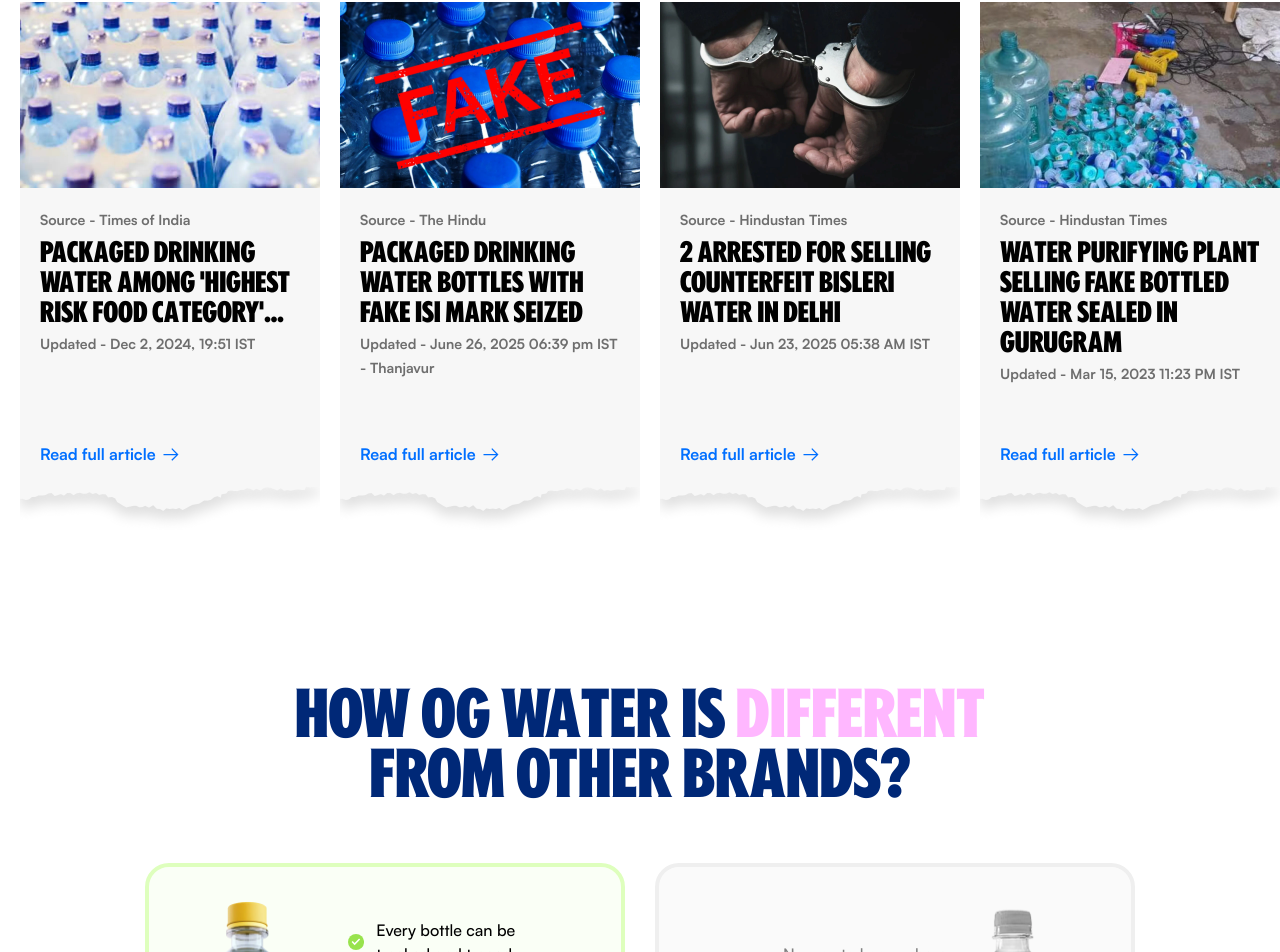
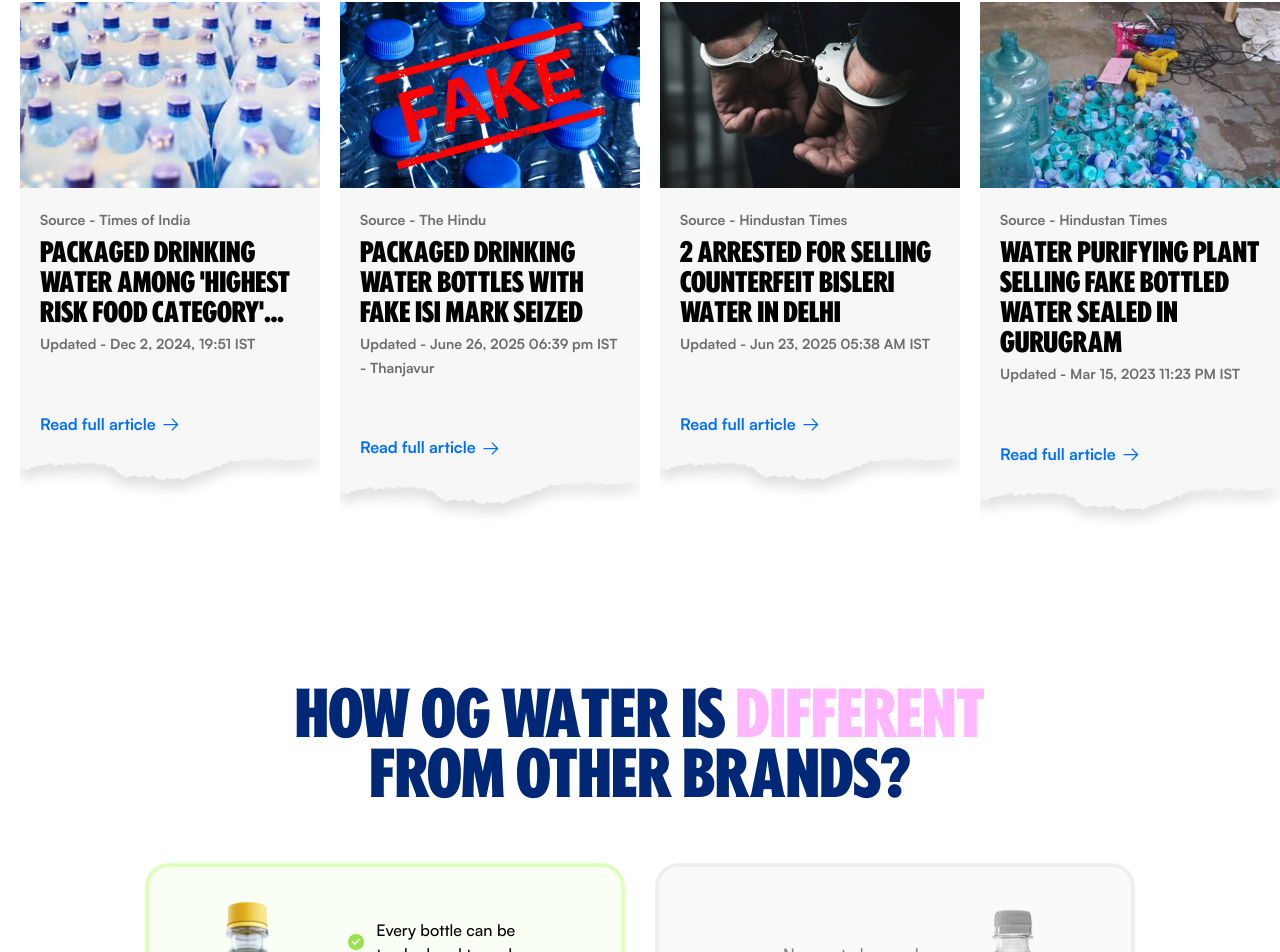
Before and after one commit to Akagami2410/og-final, a React (Vite) app in the folder client/: page / in a window 1280 px wide. Shown: the part 2526-3478 px from the top of the page. Built offline with nearby package versions, Linux system fonts and the light colour scheme.

Commit message:
changes-to-headlines-card

```diff
--- a/client/src/components/Headlines.jsx
+++ b/client/src/components/Headlines.jsx
@@ -52,7 +52,7 @@
                       className="w-full"
                     />
                   </div>
-                  <div className="card-container">
+                  <div className="card-container !max-h-[max-content]">
                     <div className="card-subheading">
                       Source - {card.source}
                     </div>
```
